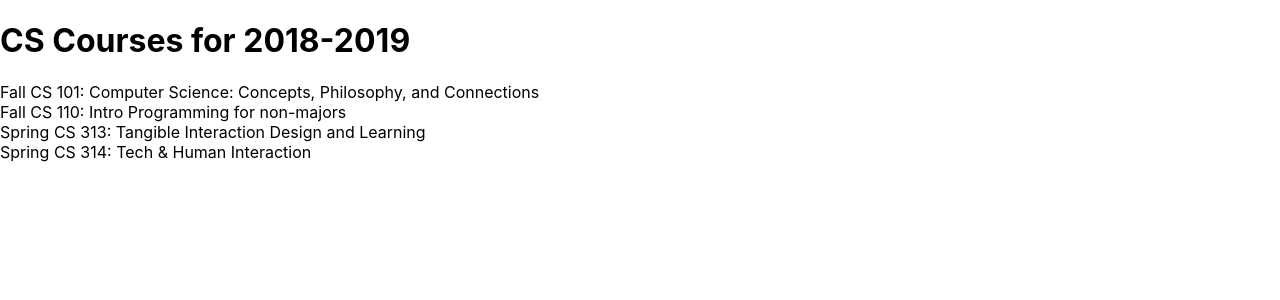
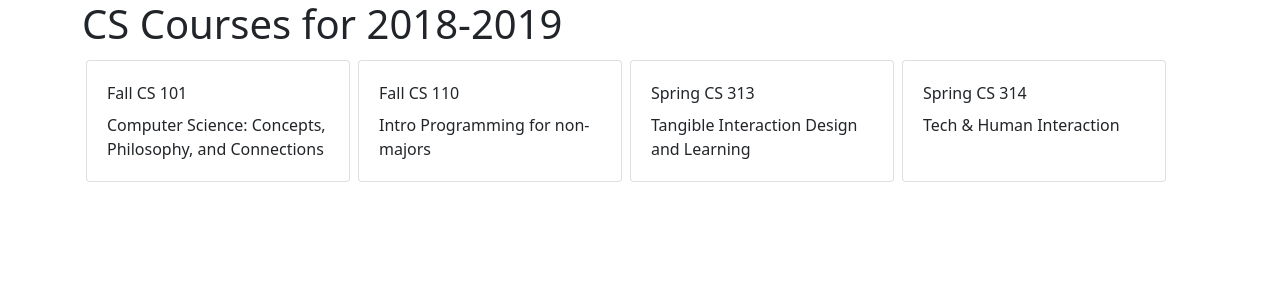
Before and after one commit to sethdmay/cs394-tutorial, a React (Create React App) app: page / in a window 1280 px wide. Shown: the top 300 px of the page. Built offline with nearby package versions, Linux system fonts and the light colour scheme.

Commit message:
Added basic bootstrap

```diff
--- a/package.json
+++ b/package.json
@@ -6,6 +6,7 @@
     "@testing-library/jest-dom": "^5.16.1",
     "@testing-library/react": "^12.1.2",
     "@testing-library/user-event": "^13.5.0",
+    "bootstrap": "^5.1.3",
     "react": "^17.0.2",
     "react-dom": "^17.0.2",
     "react-scripts": "5.0.0",
--- a/src/App.css
+++ b/src/App.css
@@ -1,38 +1,4 @@
-.App {
-  text-align: center;
+.course-list {
+  display: grid;
+  grid-template-columns: repeat(auto-fill, minmax(12rem, 17rem));
 }
-
-.App-logo {
-  height: 40vmin;
-  pointer-events: none;
-}
-
-@media (prefers-reduced-motion: no-preference) {
-  .App-logo {
-    animation: App-logo-spin infinite 20s linear;
-  }
-}
-
-.App-header {
-  background-color: #282c34;
-  min-height: 100vh;
-  display: flex;
-  flex-direction: column;
-  align-items: center;
-  justify-content: center;
-  font-size: calc(10px + 2vmin);
-  color: white;
-}
-
-.App-link {
-  color: #61dafb;
-}
-
-@keyframes App-logo-spin {
-  from {
-    transform: rotate(0deg);
-  }
-  to {
-    transform: rotate(360deg);
-  }
-}
--- a/src/App.js
+++ b/src/App.js
@@ -1,4 +1,5 @@
 import React from 'react';
+import './App.css'
 
 const schedule = {
   "title": "CS Courses for 2018-2019",
@@ -41,19 +42,22 @@
 );
 
 const Course = ({ course }) => (
-  <div>
-    { getCourseTerm(course) } CS { getCourseNumber(course) }: { course.title }
+  <div className="card m-1 p-1">
+    <div className="card-body">
+      <div className="card-title"> {getCourseTerm(course)} CS {getCourseNumber(course)} </div>
+      <div className="card-text"> {course.title} </div>
+    </div>
   </div>
 );
 
 const CourseList = ({ courses }) => (
-  <div>
+  <div className='course-list'>
     { Object.values(courses).map(course => <Course key={course.id} course={ course } />) }
   </div>
 );
 
 const App = () => (
-  <div>
+  <div className='container'>
     <Banner title={ schedule.title } />
     <CourseList courses= { schedule.courses } />
   </div>
--- a/src/index.js
+++ b/src/index.js
@@ -1,6 +1,6 @@
 import React from 'react';
 import ReactDOM from 'react-dom';
-import './index.css';
+import 'bootstrap/dist/css/bootstrap.min.css';
 import App from './App';
 import reportWebVitals from './reportWebVitals';
 
```
Also changed, not shown: 1 other file (tests, documents, lock files or other folders).
